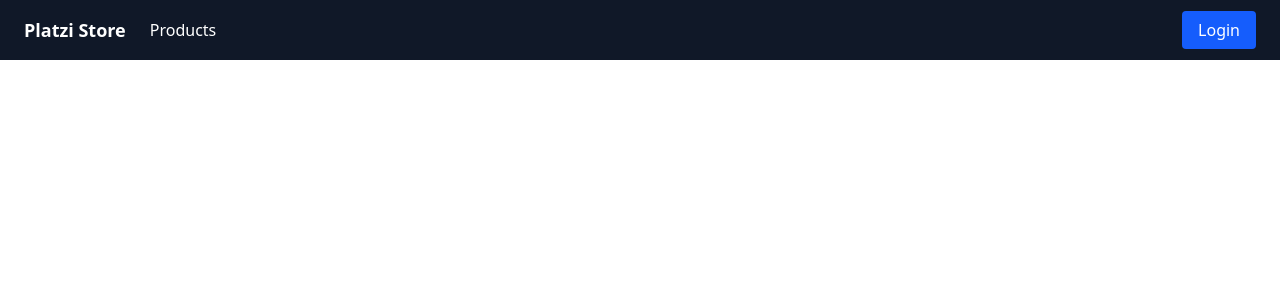
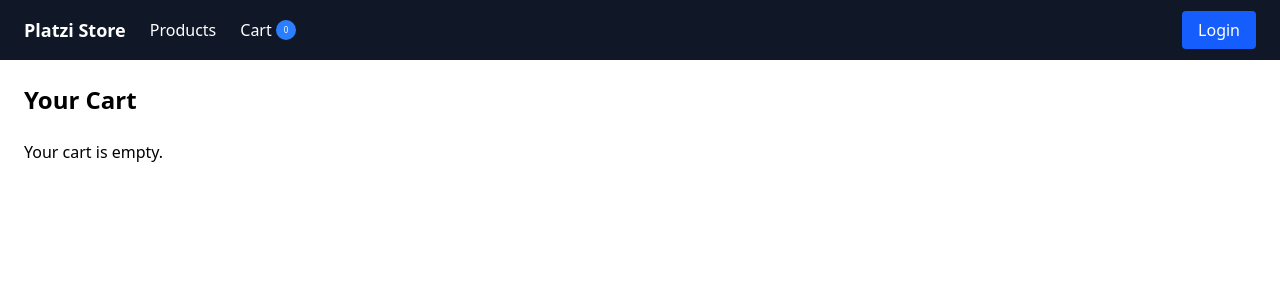
Before and after one commit to Diwakar-Rai/platzi-store, an Angular app: page /cart in a window 1280 px wide. Before the commit this address led to /. Shown: the top 300 px of the page. Built offline with nearby package versions, Linux system fonts and the light colour scheme.

Commit message:
cart section completed

```diff
--- a/src/app/app.routes.ts
+++ b/src/app/app.routes.ts
@@ -11,4 +11,8 @@ export const routes: Routes = [
     path: 'login',
     loadComponent: () => import('./features/auth/pages/login/login').then((m) => m.Login),
   },
+  {
+    path: 'cart',
+    loadChildren: () => import('./features/cart/cart.routes').then((m) => m.CART_ROUTES),
+  },
 ];
--- /dev/null
+++ b/src/app/features/cart/cart.routes.ts
@@ -0,0 +1,3 @@
+import { Routes } from '@angular/router';
+import { Cart } from './pages/cart/cart';
+export const CART_ROUTES: Routes = [{ path: '', component: Cart }];
--- /dev/null
+++ b/src/app/features/cart/pages/cart/cart.html
@@ -0,0 +1,35 @@
+<h2 class="text-2xl font-bold mb-6">Your Cart</h2>
+
+@if (items().length === 0) {
+  <p>Your cart is empty.</p>
+}
+
+@if (items().length > 0) {
+  <div class="space-y-4">
+    @for (item of items(); track item.id) {
+      <div class="flex justify-between items-center bg-white p-4 rounded shadow">
+        <div>
+          <h3 class="font-semibold">{{ item.title }}</h3>
+          <p class="text-sm text-gray-500">Quantity: {{ item.quantity }}</p>
+        </div>
+
+        <div class="flex items-center gap-4">
+          <span class="font-bold"> ₹{{ item.price * item.quantity }} </span>
+
+          <button (click)="remove(item.id)" class="text-red-600 hover:text-red-400">Remove</button>
+        </div>
+      </div>
+    }
+  </div>
+
+  <div class="mt-6 flex justify-between items-center">
+    <span class="text-lg font-bold"> Total: ₹{{ totalPrice() }} </span>
+
+    <button
+      (click)="clear()"
+      class="bg-red-600 text-white px-4 py-2 rounded hover:bg-red-500 transition"
+    >
+      Clear Cart
+    </button>
+  </div>
+}
--- /dev/null
+++ b/src/app/features/cart/pages/cart/cart.ts
@@ -0,0 +1,23 @@
+import { Component, inject } from '@angular/core';
+import { CartService } from '../../services/cart';
+
+@Component({
+  selector: 'app-cart',
+  imports: [],
+  templateUrl: './cart.html',
+  styleUrl: './cart.css',
+})
+export class Cart {
+  private cartService = inject(CartService);
+  items = this.cartService.items;
+  totalPrice = this.cartService.totalPrice;
+  totalItems = this.cartService.totalItems;
+
+  remove(id: number) {
+    this.cartService.removeFromCart(id);
+  }
+
+  clear() {
+    this.cartService.clearCart();
+  }
+}
--- a/src/app/features/cart/services/cart.ts
+++ b/src/app/features/cart/services/cart.ts
@@ -3,7 +3,7 @@ import { computed, Injectable, signal } from '@angular/core';
 @Injectable({
   providedIn: 'root',
 })
-export class Cart {
+export class CartService {
   private _items = signal<any[]>(JSON.parse(localStorage.getItem('cart') || '[]'));
   items = computed(() => this._items());
   totalItems = computed(() => this._items().reduce((acc, item) => acc + item.quantity, 0));
--- a/src/app/features/products/components/product-card/product-card.html
+++ b/src/app/features/products/components/product-card/product-card.html
@@ -12,13 +12,19 @@
 
     <div class="flex justify-between items-center mt-2">
       <span class="text-blue-600 font-bold"> ₹{{ product().price }} </span>
-
-      <a
-        [routerLink]="['/products', product().id]"
-        class="text-sm bg-blue-600 text-white px-3 py-1 rounded hover:bg-blue-500 transition"
-      >
-        View
-      </a>
+      <div class="flex gap-2">
+        <a
+          [routerLink]="['/products', product().id]"
+          class="text-sm bg-blue-600 text-white px-3 py-1 rounded hover:bg-blue-500 transition"
+        >
+          View </a
+        ><button
+          (click)="addToCart()"
+          class="bg-green-600 text-white px-3 py-1 rounded hover:bg-green-500 transition text-sm"
+        >
+          Add to Cart
+        </button>
+      </div>
     </div>
   </div>
 </div>
--- a/src/app/features/products/components/product-card/product-card.ts
+++ b/src/app/features/products/components/product-card/product-card.ts
@@ -1,5 +1,6 @@
-import { Component, input } from '@angular/core';
+import { Component, inject, input } from '@angular/core';
 import { RouterLink } from '@angular/router';
+import { CartService } from '../../../cart/services/cart';
 export interface Product {
   id: string;
   images: string[];
@@ -14,5 +15,9 @@ export interface Product {
   styleUrl: './product-card.css',
 })
 export class ProductCard {
+  private cartService = inject(CartService);
   product = input<Product>({} as Product);
+  addToCart() {
+    this.cartService.addToCart(this.product);
+  }
 }
--- a/src/app/shared/components/navbar/navbar.html
+++ b/src/app/shared/components/navbar/navbar.html
@@ -3,6 +3,12 @@
     <a routerLink="/" class="text-lg font-semibold hover:text-gray-300"> Platzi Store </a>
 
     <a routerLink="/products" class="hover:text-gray-300 transition"> Products </a>
+    <div class="flex items-center gap-1">
+      <a routerLink="/cart" class="hover:text-gray-300 transition"> Cart </a>
+      <span class="bg-blue-500 text-[8px] px-2 py-1 rounded-full">
+        {{ cartService.totalItems() }}
+      </span>
+    </div>
   </div>
 
   <div>
--- a/src/app/shared/components/navbar/navbar.ts
+++ b/src/app/shared/components/navbar/navbar.ts
@@ -2,6 +2,7 @@ import { Component, inject } from '@angular/core';
 import { ApiService } from '../../../core/services/api.service';
 import { Router, RouterLink } from '@angular/router';
 import { Auth } from '../../../core/services/auth';
+import { CartService } from '../../../features/cart/services/cart';
 
 @Component({
   selector: 'app-navbar',
@@ -12,6 +13,7 @@ import { Auth } from '../../../core/services/auth';
 export class Navbar {
   private router = inject(Router);
   private authService = inject(Auth);
+  public cartService = inject(CartService);
   isAuthenticated = this.authService.token;
 
   logout() {
```
Also changed, not shown: src/app/features/cart/pages/cart/cart.css (added), 1 other file (tests, documents, lock files or other folders).
